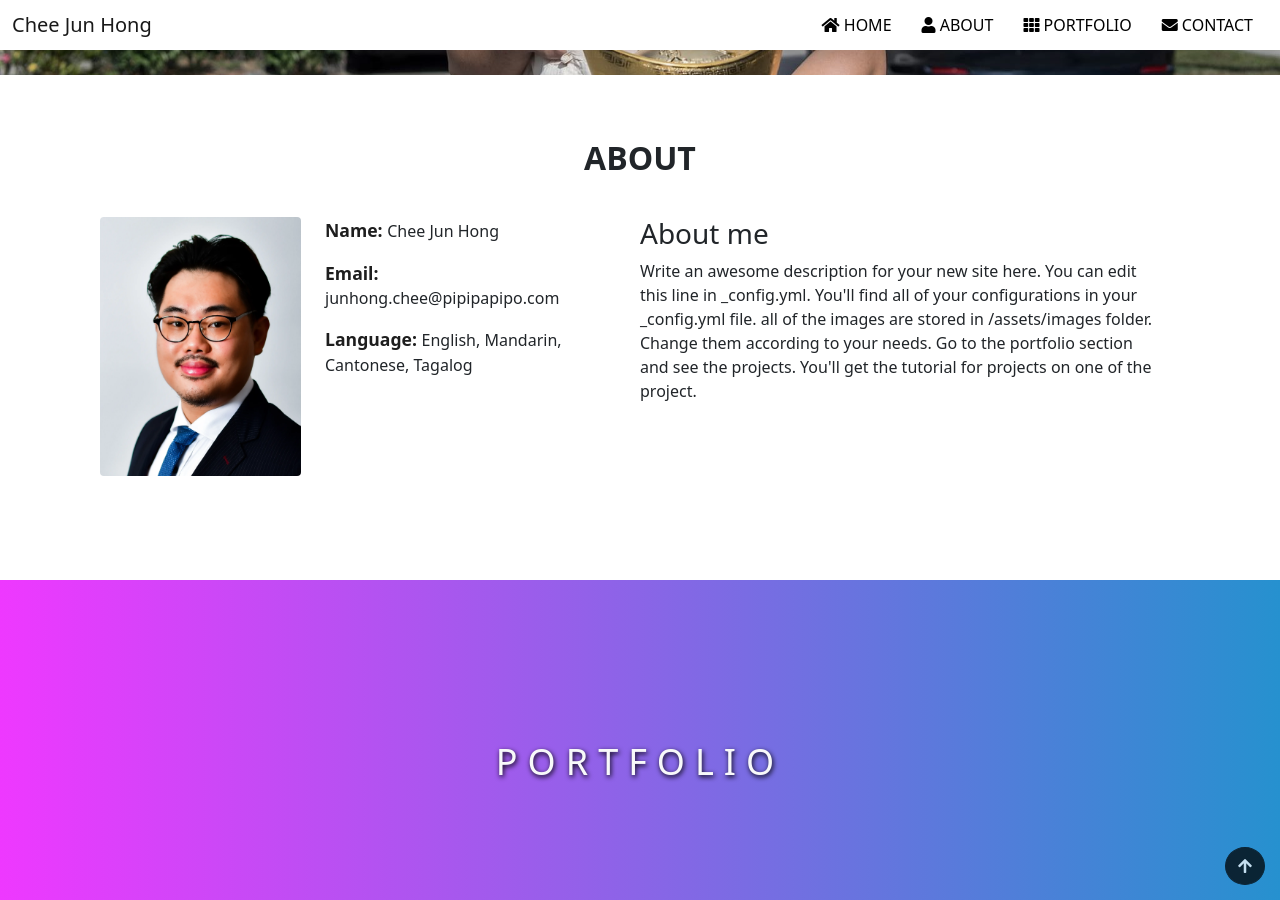
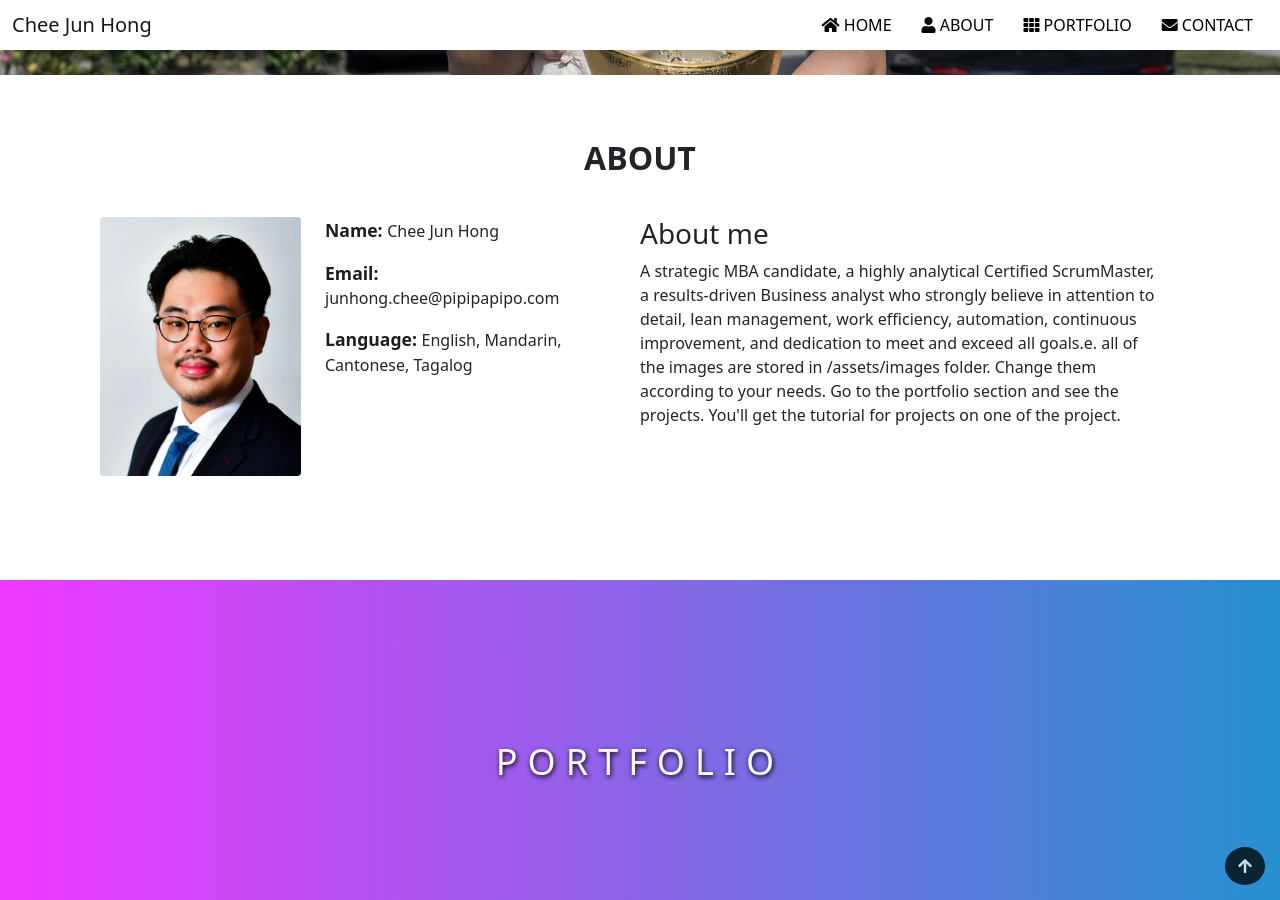
Before and after one commit to pipipapipo/test_web, a Jekyll site: the page built from index.md, in a window 1280 px wide and 900 px high, scrolled down 375 px. Built offline with Jekyll 4.4.1, drawn with Linux system fonts in a browser that asks for light colours.

Commit message:
Update _config.yml

```diff
--- a/_config.yml
+++ b/_config.yml
@@ -1,8 +1,7 @@
 # metadata
 title: Chee Jun Hong
 description: >-
-  Write an awesome description for your new site here. You can edit this
-  line in _config.yml. You'll find all of your configurations in your _config.yml file.
+ A strategic MBA candidate, a highly analytical Certified ScrumMaster, a results-driven Business analyst who strongly believe in attention to detail, lean management, work efficiency, automation, continuous improvement, and dedication to meet and exceed all goals.e.
   all of the images are stored in /assets/images folder. Change them according to your needs.
   Go to the portfolio section and see the projects. You'll get the tutorial for projects on one of the project.
 tagline: A human being
@@ -11,7 +10,7 @@ url: ""
 
 # edit it to meet your needs
 github: pipipapipo
-linkedin: ""
+linkedin: "www.linkedin.com/in/jun-hong-chee"
 email: "junhong.chee@pipipapipo.com"
 location: singapore
 
```
